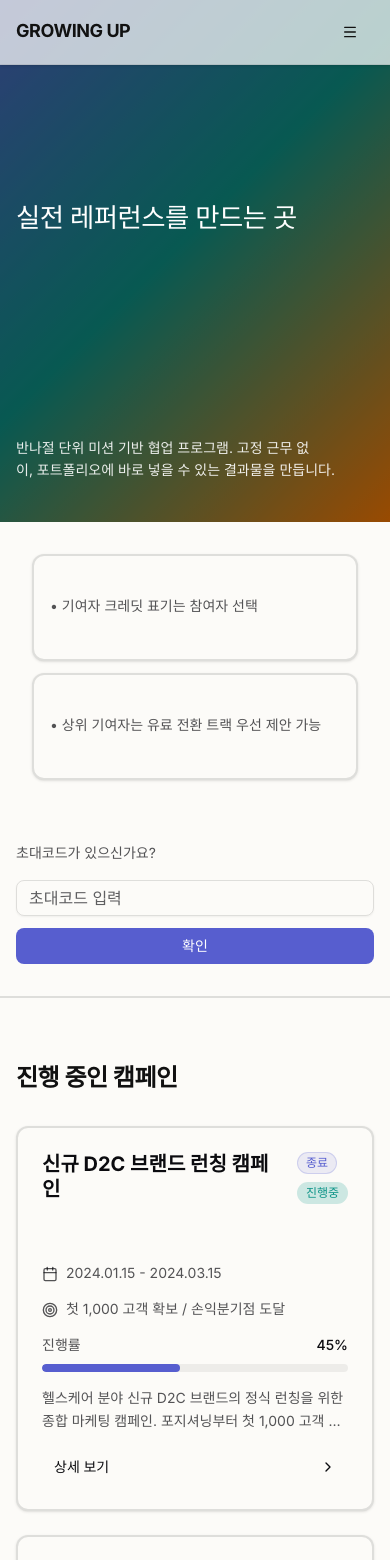
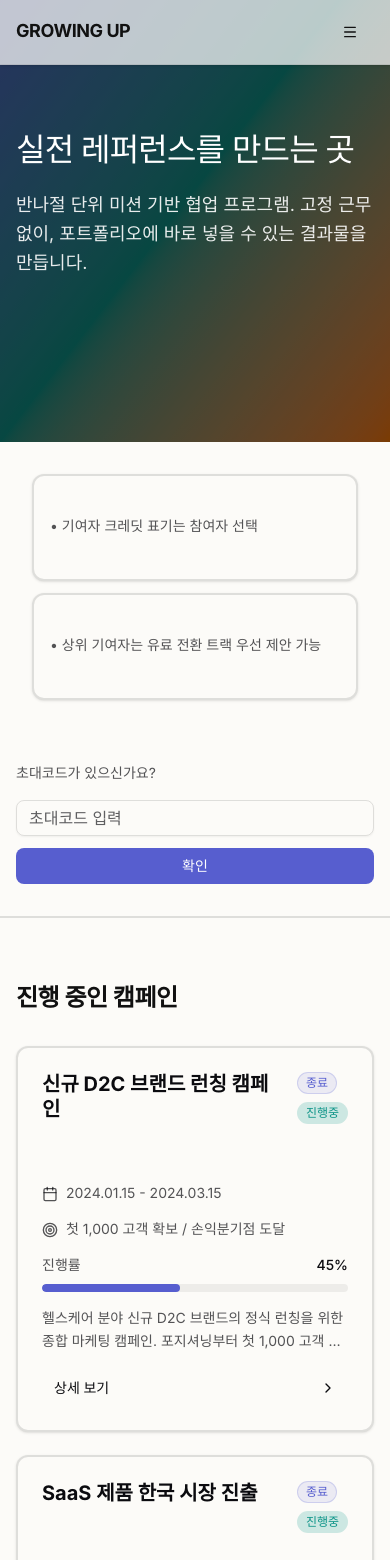
Before and after one commit to Haeseong-Kwon/growingup-homepage, a Next.js app: page /arena in a window 390 px wide. Shown: the top 1560 px of the page. Built offline with nearby package versions, Linux system fonts and the light colour scheme; a web font is replaced by a local one.

Commit message:
프레이머 애니메이션 도입

```diff
--- a/package.json
+++ b/package.json
@@ -18,6 +18,7 @@
     "@radix-ui/react-tabs": "^1.1.13",
     "class-variance-authority": "^0.7.1",
     "clsx": "^2.1.1",
+    "framer-motion": "^12.34.0",
     "lucide-react": "^0.563.0",
     "next": "16.1.4",
     "react": "19.2.3",
--- a/src/app/globals.css
+++ b/src/app/globals.css
@@ -339,7 +339,8 @@ html.theme-dark {
 
     /* 테마 전환도 빠르게 */
     body {
-      transition: background-color 0.01ms !important, color 0.01ms !important;
+      transition-property: background-color, color !important;
+      transition-duration: 0.01ms !important;
     }
   }
 }
--- a/src/components/hero/video-hero.tsx
+++ b/src/components/hero/video-hero.tsx
@@ -3,7 +3,8 @@
 import Link from "next/link";
 import { Button } from "@/components/ui/button";
 import { useEffect, useRef, useState, ReactElement } from "react";
-import { useTypingEffect } from "@/hooks/use-typing-effect";
+import { motion, AnimatePresence } from "framer-motion";
+import { useReducedMotion } from "@/hooks/use-reduced-motion";
 
 interface VideoHeroProps {
   line1: string;
@@ -22,6 +23,35 @@ interface VideoHeroProps {
   };
 }
 
+// Typing Effect using Framer Motion
+const TypingText = ({ text, delay = 0, onComplete }: { text: string; delay?: number; onComplete?: () => void }) => {
+  const characters = Array.from(text);
+
+  return (
+    <motion.span
+      initial="hidden"
+      animate="visible"
+      variants={{
+        hidden: { opacity: 0 },
+        visible: {
+          opacity: 1,
+          transition: {
+            staggerChildren: 0.03, // 30ms per char
+            delayChildren: delay,
+          },
+        },
+      }}
+      onAnimationComplete={onComplete}
+    >
+      {characters.map((char, index) => (
+        <motion.span key={index} variants={{ hidden: { opacity: 0 }, visible: { opacity: 1 } }}>
+          {char}
+        </motion.span>
+      ))}
+    </motion.span>
+  );
+};
+
 export function VideoHero({
   line1,
   line2,
@@ -34,272 +64,173 @@ export function VideoHero({
 }: VideoHeroProps) {
   const videoRef = useRef<HTMLVideoElement>(null);
   const [videoLoaded, setVideoLoaded] = useState(false);
-  const [prefersReducedMotion, setPrefersReducedMotion] = useState(false);
+  const prefersReducedMotion = useReducedMotion();
   const [mounted, setMounted] = useState(false);
-  const [autoplayTried, setAutoplayTried] = useState(false);
-
-  // Line1 타이핑 효과
-  const { displayedText: typedLine1, isComplete: isLine1Complete } = useTypingEffect({
-    text: line1,
-    speed: 80,
-    delay: 500,
-  });
-
-  // Line2 타이핑 효과 (line1이 완료된 후 시작)
-  // line1이 완료되면 line2를 시작하기 위해 text를 동적으로 변경
-  const [line2Text, setLine2Text] = useState("");
+  const [line1Complete, setLine1Complete] = useState(false);
+  const [line2Complete, setLine2Complete] = useState(false);
 
   useEffect(() => {
-    if (isLine1Complete) {
-      // line1 완료 후 300ms 딜레이 후 line2 시작
-      const timer = setTimeout(() => {
-        setLine2Text(line2);
-      }, 300);
-      return () => clearTimeout(timer);
-    }
-  }, [isLine1Complete, line2]);
-
-  const { displayedText: typedLine2, isComplete: isLine2Complete } = useTypingEffect({
-    text: line2Text,
-    speed: 80,
-    delay: 0, // line2Text가 설정되면 즉시 시작
-  });
-
-  // Line2에서 하이라이트 텍스트를 찾아서 색상 적용
-  const renderLine2WithHighlight = (text: string, highlight?: string): ReactElement[] => {
-    if (!highlight) {
-      return [<span key="line2-text">{text}</span>];
-    }
-
-    const parts: ReactElement[] = [];
-    const highlightIndex = text.indexOf(highlight);
-
-    if (highlightIndex !== -1) {
-      // 하이라이트 전 텍스트
-      if (highlightIndex > 0) {
-        parts.push(
-          <span key="line2-before">{text.substring(0, highlightIndex)}</span>
-        );
-      }
-      // 하이라이트 텍스트 (타이핑 중일 수도 있으므로 실제로 표시된 부분만)
-      const highlightedPart = text.substring(
-        highlightIndex,
-        Math.min(highlightIndex + highlight.length, text.length)
-      );
-      parts.push(
-        <span key="line2-highlight" className="text-[var(--brand-primary)]">
-          {highlightedPart}
-        </span>
-      );
-      // 하이라이트 후 텍스트
-      if (highlightIndex + highlight.length < text.length) {
-        parts.push(
-          <span key="line2-after">
-            {text.substring(highlightIndex + highlight.length)}
-          </span>
-        );
-      }
-    } else {
-      // 하이라이트 텍스트가 아직 타이핑되지 않았거나 없는 경우
-      parts.push(<span key="line2-text">{text}</span>);
-    }
-
-    return parts;
-  };
-
-  const isComplete = isLine1Complete && (line2 ? isLine2Complete : true);
-
-  useEffect(() => {
-    // 마운트 완료 표시
-    // eslint-disable-next-line react-hooks/set-state-in-effect
     setMounted(true);
-
-    // prefers-reduced-motion 체크
-    const mediaQuery = window.matchMedia("(prefers-reduced-motion: reduce)");
-
-    const handleChange = () => setPrefersReducedMotion(mediaQuery.matches);
-
-    // 초기값 설정
-    handleChange();
-
-    mediaQuery.addEventListener("change", handleChange);
-
-    return () => mediaQuery.removeEventListener("change", handleChange);
   }, []);
 
-  // 가능한 경우 자동 재생을 한 번 시도하고, 실패하면 사용자 인터랙션 시 재시도
+  // Video Autoplay Logic
   useEffect(() => {
-    if (!mounted || prefersReducedMotion || autoplayTried) return;
+    if (!mounted || prefersReducedMotion) return;
     const video = videoRef.current;
     if (!video) return;
 
-    const tryPlay = () => {
-      const playPromise = video.play();
-      if (playPromise && typeof playPromise.then === "function") {
-        playPromise.catch(() => {
-          // autoplay가 막힌 경우: 이후 사용자 인터랙션에서 재시도
-        });
+    const attemptPlay = async () => {
+      try {
+        await video.play();
+      } catch (err) {
+        console.warn("Autoplay blocked", err);
+        // Fallback: wait for interaction
+        const onInteract = () => {
+          video.play().catch(() => { });
+          window.removeEventListener('click', onInteract);
+          window.removeEventListener('touchstart', onInteract);
+        };
+        window.addEventListener('click', onInteract);
+        window.addEventListener('touchstart', onInteract);
       }
-      setAutoplayTried(true);
+    };
+    attemptPlay();
+  }, [mounted, prefersReducedMotion]);
+
+  // Highlight Text Logic (Simplified for Framer Motion)
+  const renderLine2 = () => {
+    if (!highlightText) return <TypingText text={line2} delay={0.2} onComplete={() => setLine2Complete(true)} />;
+
+    const parts = line2.split(highlightText);
+    // Handles simple case: before + highlight + after
+    if (parts.length < 2) return <TypingText text={line2} delay={0.2} onComplete={() => setLine2Complete(true)} />;
+
+    const before = parts[0];
+    const after = parts.slice(1).join(highlightText);
+
+    return (
+      <motion.span
+        initial="hidden"
+        animate="visible"
+        variants={{
+          hidden: {},
+          visible: { transition: { staggerChildren: 0.05, delayChildren: 0.2 } },
+        }}
+        onAnimationComplete={() => setLine2Complete(true)}
+      >
+        {/* Before Highlight */}
+        {Array.from(before).map((char, i) => (
+          <motion.span key={`b-${i}`} variants={{ hidden: { opacity: 0 }, visible: { opacity: 1 } }}>{char}</motion.span>
+        ))}
+        {/* Highlight */}
+        {Array.from(highlightText).map((char, i) => (
+          <motion.span key={`h-${i}`} className="text-[var(--brand-primary)]" variants={{ hidden: { opacity: 0 }, visible: { opacity: 1 } }}>{char}</motion.span>
+        ))}
+        {/* After Highlight */}
+        {Array.from(after).map((char, i) => (
+          <motion.span key={`a-${i}`} variants={{ hidden: { opacity: 0 }, visible: { opacity: 1 } }}>{char}</motion.span>
+        ))}
+      </motion.span>
+    );
   };
 
-    tryPlay();
-
-    const handleUserInteract = () => {
-      if (!video.paused) return;
-      const playPromise = video.play();
-      if (playPromise && typeof playPromise.then === "function") {
-        playPromise.catch(() => {
-          // 여전히 재생이 안 되면 조용히 실패 (poster + gradient로 유지)
-        });
-      }
-      window.removeEventListener("click", handleUserInteract);
-      window.removeEventListener("touchstart", handleUserInteract);
-      window.removeEventListener("scroll", handleUserInteract);
-    };
-
-    window.addEventListener("click", handleUserInteract, { once: true });
-    window.addEventListener("touchstart", handleUserInteract, { once: true });
-    window.addEventListener("scroll", handleUserInteract, { once: true });
-
-    return () => {
-      window.removeEventListener("click", handleUserInteract);
-      window.removeEventListener("touchstart", handleUserInteract);
-      window.removeEventListener("scroll", handleUserInteract);
-    };
-  }, [mounted, prefersReducedMotion, autoplayTried]);
 
   return (
     <section
       data-theme="light"
       data-section="hero"
       data-palette="brand"
-      data-band="160"
-      className="relative z-0 w-full overflow-x-clip overflow-y-visible bg-gradient-to-br from-[var(--brand-primary)] via-[var(--brand-secondary)] to-[var(--brand-hot1)] -mt-[var(--header-h)] min-h-[60vh] lg:min-h-[calc(100svh+var(--header-h))]"
+      className="relative z-0 w-full overflow-hidden bg-black -mt-[var(--header-h)] min-h-[60vh] lg:min-h-[calc(100svh+var(--header-h))]"
     >
-      {/* Fallback Gradient (항상 표시, 검정 띠 방지) */}
-      <div
-        className="absolute inset-0 z-0"
-        style={{
-          background: `linear-gradient(135deg, var(--brand-primary) 0%, var(--brand-secondary) 50%, var(--brand-hot1) 100%)`,
-        }}
-      />
+      {/* Background Gradient Fallback */}
+      <div className="absolute inset-0 bg-gradient-to-br from-[var(--brand-primary)] via-[var(--brand-secondary)] to-[var(--brand-hot1)] opacity-80" />
 
       {/* Video Background */}
       {mounted && !prefersReducedMotion && (
-        <video
+        <motion.video
           ref={videoRef}
-          autoPlay
+          src={videoSrc}
+          poster={posterSrc}
           muted
           loop
           playsInline
-          preload="auto"
-          poster={posterSrc}
+          className="absolute inset-0 h-full w-full object-cover"
+          initial={{ opacity: 0 }}
+          animate={{ opacity: videoLoaded ? 1 : 0 }}
+          transition={{ duration: 1 }}
           onLoadedData={() => setVideoLoaded(true)}
-          onError={() => {
-            setVideoLoaded(false);
-          }}
-          className={`absolute inset-0 z-0 h-full w-full object-cover transition-opacity duration-1000 ${
-            videoLoaded ? "opacity-100" : "opacity-0"
-          }`}
-          style={{ display: "block" }}
-        >
-          <source src={videoSrc} type="video/mp4" />
-        </video>
+        />
       )}
 
       {/* Overlay */}
-      <div
-        className="absolute inset-0 z-10 bg-black/40"
-      />
+      <div className="absolute inset-0 bg-black/40 z-10" />
 
       {/* Content */}
-      <div className="relative z-20 flex items-center justify-center min-h-[60vh] lg:min-h-[calc(100svh+var(--header-h))] pt-[var(--header-h)] pb-4 lg:pb-0">
-        <div className="max-w-[1320px] mx-auto px-4 sm:px-6 lg:px-8 w-full h-full flex flex-col">
-          <div className="max-w-[92vw] lg:max-w-[1100px] mx-auto w-full flex flex-col justify-between min-h-[60vh] lg:min-h-[calc(100svh-var(--header-h))]">
-            {/* 타이틀 - 세로 중앙에 배치 */}
-            <div className="flex-1 flex items-center justify-center lg:justify-start">
-              <h1
-                className="text-white font-medium tracking-tight w-full leading-[1.05] text-[clamp(1.65rem,4.2vw,2.4rem)] lg:text-[clamp(2.5rem,6vw,5.5rem)]"
-                style={{
-                  letterSpacing: "-0.02em",
-                }}
-              >
-                {/* Line 1 */}
-                <span className="block">
-                  {typedLine1}
-                </span>
-                {/* Line 2 - line2가 있을 때만 렌더링 */}
-                {line2 && (
-                  <span className="block">
-                    {renderLine2WithHighlight(typedLine2, highlightText)}
-                    {!isLine2Complete && (
-                      <span className="inline-block w-1 h-[0.9em] bg-white ml-1 animate-pulse" />
+      <div className="relative z-20 flex items-center justify-center min-h-[60vh] lg:min-h-[calc(100svh+var(--header-h))] pt-[var(--header-h)]">
+        <div className="max-w-[1320px] w-full px-4 sm:px-6 lg:px-8 flex flex-col justify-center h-full">
+          <div className="max-w-[1100px] mx-auto w-full">
+            <h1 className="text-white font-medium tracking-tight leading-[1.1] text-[clamp(2rem,5vw,4.5rem)] mb-6 lg:mb-10">
+              <div className="block">
+                {mounted ? (
+                  <TypingText text={line1} onComplete={() => setLine1Complete(true)} />
+                ) : (
+                  line1 // Server-side fallback
                 )}
-                  </span>
+              </div>
+              {line1Complete && (
+                <div className="block">
+                  {renderLine2()}
+                  {!line2Complete && <motion.span
+                    className="inline-block w-[3px] h-[1em] bg-white ml-2 align-middle"
+                    animate={{ opacity: [1, 0] }}
+                    transition={{ repeat: Infinity, duration: 0.8 }}
+                  />}
+                </div>
               )}
             </h1>
-            </div>
 
-            {/* Subtitle + 버튼 - 모바일은 하단, PC는 타이틀 아래 */}
-            <div className="mt-auto lg:mt-6">
-              {/* Subtitle - fade in after typing complete */}
-              <p
-                className={`text-white/90 mb-6 lg:mb-10 max-w-2xl text-balance transition-opacity duration-500 text-[clamp(0.875rem,1.2vw,1rem)] lg:text-[clamp(1rem,1.5vw,1.25rem)] ${
-                  isComplete ? "opacity-100" : "opacity-0"
-                }`}
-                style={{
-                  lineHeight: "1.6",
-                }}
+            {/* Subtitle & CTA */}
+            <motion.div
+              initial={{ opacity: 0, y: 20 }}
+              animate={line2Complete ? { opacity: 1, y: 0 } : { opacity: 0, y: 20 }}
+              transition={{ duration: 0.8, ease: "easeOut", delay: 0.2 }}
             >
+              <p className="text-white/90 text-lg lg:text-xl max-w-2xl mb-8 leading-relaxed">
                 {subtitle}
               </p>
 
-              {/* CTAs - fade in after subtitle */}
-              {(primaryCta || secondaryCta) && (
-                <div
-                  className={`flex flex-col sm:flex-row gap-4 transition-opacity duration-500 delay-200 ${
-                    isComplete ? "opacity-100" : "opacity-0"
-                  }`}
-                >
+              <div className="flex flex-col sm:flex-row gap-4">
                 {primaryCta && (
-                    <Button
-                      asChild
-                      size="lg"
-                      className="bg-[var(--brand-primary)] hover:bg-[var(--brand-primary)]/90 text-white rounded-lg h-12 px-8 text-base"
-                    >
+                  <Button asChild size="lg" className="bg-[var(--brand-primary)] hover:bg-[var(--brand-primary)]/90 text-white rounded-lg h-14 px-8 text-lg">
                     <Link href={primaryCta.href}>{primaryCta.label}</Link>
                   </Button>
                 )}
                 {secondaryCta && (
-                    <Button
-                      asChild
-                      variant="outline"
-                      size="lg"
-                      className="border-2 border-white/30 bg-white/10 hover:bg-white/20 text-white rounded-lg h-12 px-8 text-base"
-                    >
+                  <Button asChild variant="outline" size="lg" className="border-white/30 bg-white/10 hover:bg-white/20 text-white rounded-lg h-14 px-8 text-lg">
                     <Link href={secondaryCta.href}>{secondaryCta.label}</Link>
                   </Button>
                 )}
               </div>
-              )}
-            </div>
+            </motion.div>
           </div>
         </div>
       </div>
 
       {/* Scroll Indicator */}
-      <div
-        className={`absolute bottom-8 left-1/2 hidden lg:block transition-opacity duration-500 delay-500 ${
-          isComplete ? "opacity-100" : "opacity-0"
-        }`}
-        style={{
-          zIndex: 30,
-          transform: "translateX(-50%)",
-        }}
+      <motion.div
+        className="absolute bottom-8 left-1/2 -translate-x-1/2 hidden lg:block z-30"
+        initial={{ opacity: 0 }}
+        animate={line2Complete ? { opacity: 1 } : { opacity: 0 }}
+        transition={{ delay: 1, duration: 1 }}
       >
-        <div className="w-[1px] h-12 bg-white/30 animate-pulse" />
+        <div className="w-[1px] h-16 bg-white/20 overflow-hidden relative">
+          <motion.div
+            className="w-full h-1/2 bg-white absolute top-0"
+            animate={{ top: ["-100%", "100%"] }}
+            transition={{ repeat: Infinity, duration: 1.5, ease: "linear" }}
+          />
         </div>
+      </motion.div>
     </section>
   );
 }
--- a/src/components/motion/media-reveal.tsx
+++ b/src/components/motion/media-reveal.tsx
@@ -1,15 +1,16 @@
 "use client";
 
-import { useInView } from "@/hooks/use-in-view";
 import { useReducedMotion } from "@/hooks/use-reduced-motion";
 import { cn } from "@/lib/utils";
-import { ReactNode } from "react";
+import { motion, useInView, Variants } from "framer-motion";
+import { ReactNode, useRef } from "react";
 
 interface MediaRevealProps {
   children: ReactNode;
   className?: string;
   delay?: number;
   intensity?: "subtle" | "medium" | "strong";
+  viewportMargin?: string;
 }
 
 export function MediaReveal({
@@ -17,50 +18,47 @@ export function MediaReveal({
   className,
   delay = 0,
   intensity = "subtle",
+  viewportMargin = "-50px" // 약간의 여유
 }: MediaRevealProps) {
-  const { ref, inView } = useInView({ threshold: 0.2, triggerOnce: true });
   const prefersReducedMotion = useReducedMotion();
+  const ref = useRef(null);
+  const isInView = useInView(ref, { once: true, margin: viewportMargin as any });
 
-  const intensityStyles = {
+  const intensityVariants: Record<string, Variants> = {
     subtle: {
-      initial: { opacity: 0, transform: "translateY(12px) scale(0.98)", filter: "blur(2px)" },
-      final: { opacity: 1, transform: "translateY(0) scale(1)", filter: "blur(0)" },
-      duration: 600,
+      hidden: { opacity: 0, y: 20, filter: "blur(4px)" },
+      visible: { opacity: 1, y: 0, filter: "blur(0px)" },
     },
     medium: {
-      initial: { opacity: 0, transform: "translateY(24px) scale(0.95)", filter: "blur(4px)" },
-      final: { opacity: 1, transform: "translateY(0) scale(1)", filter: "blur(0)" },
-      duration: 700,
+      hidden: { opacity: 0, y: 40, filter: "blur(8px)" },
+      visible: { opacity: 1, y: 0, filter: "blur(0px)" },
     },
     strong: {
-      initial: { opacity: 0, transform: "translateY(40px) scale(0.92)", filter: "blur(6px)" },
-      final: { opacity: 1, transform: "translateY(0) scale(1)", filter: "blur(0)" },
-      duration: 800,
+      hidden: { opacity: 0, y: 60, scale: 0.95, filter: "blur(10px)" },
+      visible: { opacity: 1, y: 0, scale: 1, filter: "blur(0px)" },
     },
   };
 
-  const style = intensityStyles[intensity];
+  const variants = intensityVariants[intensity];
 
   if (prefersReducedMotion) {
-    return (
-      <div ref={ref as any} className={className} style={{ opacity: inView ? 1 : 0, transition: "opacity 300ms ease" }}>
-        {children}
-      </div>
-    );
+    return <div className={className}>{children}</div>;
   }
 
   return (
-    <div
-      ref={ref as any}
-      className={className}
-      style={{
-        opacity: inView ? style.final.opacity : style.initial.opacity,
-        transform: inView ? style.final.transform : style.initial.transform,
-        filter: inView ? style.final.filter : style.initial.filter,
-        transition: `opacity ${style.duration}ms ease ${delay}ms, transform ${style.duration}ms ease ${delay}ms, filter ${style.duration}ms ease ${delay}ms`,
+    <motion.div
+      ref={ref}
+      initial="hidden"
+      animate={isInView ? "visible" : "hidden"}
+      variants={variants}
+      transition={{
+        duration: 0.6,
+        ease: "easeOut",
+        delay: delay / 1000,
       }}
+      className={cn(className, "will-change-transform")} // 힌트 제공
     >
       {children}
-    </div>
+    </motion.div>
   );
 }
--- a/src/components/motion/split-text-reveal.tsx
+++ b/src/components/motion/split-text-reveal.tsx
@@ -1,9 +1,9 @@
 "use client";
 
-import { useInView } from "@/hooks/use-in-view";
 import { useReducedMotion } from "@/hooks/use-reduced-motion";
 import { cn } from "@/lib/utils";
-import { useEffect, useRef, useState } from "react";
+import { motion, useInView, Variants } from "framer-motion";
+import { useRef } from "react";
 
 interface SplitTextRevealProps {
   text: string;
@@ -13,6 +13,7 @@ interface SplitTextRevealProps {
   direction?: "lr" | "ud";
   delay?: number;
   className?: string;
+  viewportMargin?: string;
 }
 
 export function SplitTextReveal({
@@ -23,19 +24,11 @@ export function SplitTextReveal({
   direction = "lr",
   delay = 0,
   className,
+  viewportMargin = "-10% 0px -10% 0px", // 기본적으로 화면에 타이트하게 들어왔을 때 실행
 }: SplitTextRevealProps) {
-  const containerRef = useRef<HTMLElement>(null);
-  const { inView: isInView } = useInView({
-    amount: 0.4,
-    triggerOnce: true,
-    ref: containerRef
-  });
   const prefersReducedMotion = useReducedMotion();
-  const [mounted, setMounted] = useState(false);
-
-  useEffect(() => {
-    setMounted(true);
-  }, []);
+  const ref = useRef(null);
+  const isInView = useInView(ref, { once: true, margin: viewportMargin as any });
 
   // 텍스트 분할
   const splitText = () => {
@@ -47,7 +40,6 @@ export function SplitTextReveal({
   };
 
   const parts = splitText();
-  const staggerDelay = 20; // ms
 
   const alignStyles = {
     left: "justify-start",
@@ -55,60 +47,74 @@ export function SplitTextReveal({
     right: "justify-end",
   };
 
-  const directionStyles = {
-    lr: {
-      initial: direction === "lr" ? "translate-x-[-8px]" : "translate-x-[8px]",
-      final: "translate-x-0",
-    },
-    ud: {
-      initial: direction === "ud" ? "translate-y-[-8px]" : "translate-y-[8px]",
-      final: "translate-y-0",
+  // Framer Motion Variants
+  const containerVariants: Variants = {
+    hidden: { opacity: 0 },
+    visible: {
+      opacity: 1,
+      transition: {
+        staggerChildren: 0.05,
+        delayChildren: delay / 1000,
+      },
     },
   };
 
-  const style = directionStyles[direction];
+  const itemVariants: Variants = {
+    hidden: {
+      opacity: 0,
+      x: direction === "lr" ? -10 : 0,
+      y: direction === "ud" ? 10 : 0,
+    },
+    visible: {
+      opacity: 1,
+      x: 0,
+      y: 0,
+      transition: {
+        type: "spring",
+        damping: 20,
+        stiffness: 100,
+        duration: 0.4,
+      },
+    },
+  };
 
-  // Reduced motion이면 분할 없이 표시
-  if (prefersReducedMotion || !mounted) {
+  // Reduced Motion 대응
+  if (prefersReducedMotion) {
     return (
       <Component
-        ref={containerRef as any}
         className={cn(className)}
-        style={{ opacity: isInView ? 1 : 0, transition: "opacity 300ms ease" }}
+        style={{ opacity: 1 }} // 기본적으로 보임
       >
         {text}
       </Component>
     );
   }
 
+  // Motion Component 생성
+  const MotionComponent = motion(Component as any);
+
   return (
-    <Component
-      ref={containerRef as any}
+    <MotionComponent
+      ref={ref}
+      initial="hidden"
+      animate={isInView ? "visible" : "hidden"}
+      variants={containerVariants}
       className={cn(
-        "flex flex-wrap gap-x-1 gap-y-0",
+        "flex flex-wrap gap-x-[0.25em] gap-y-0", // word spacing 보정
         alignStyles[align],
         className
       )}
     >
-      {parts.map((part, index) => {
-        const itemDelay = delay + index * staggerDelay;
-        const isVisible = isInView;
-
-        return (
-          <span
-            key={index}
-            className="inline-block"
-            style={{
-              opacity: isVisible ? 1 : 0,
-              transform: isVisible ? style.final : style.initial,
-              transition: `opacity 600ms ease ${itemDelay}ms, transform 600ms ease ${itemDelay}ms`,
-            }}
-          >
-            {part}
-            {split === "words" && index < parts.length - 1 && "\u00A0"}
-          </span>
-        );
-      })}
-    </Component>
+      {parts.map((part, index) => (
+        <motion.span
+          key={index}
+          className="inline-block whitespace-pre" // 공백 유지
+          variants={itemVariants}
+        >
+          {part}
+          {/* words 모드일 때 스페이스 추가 로직은 gap-x로 대체하거나 필요시 추가 */}
+        </motion.span>
+      ))}
+    </MotionComponent>
   );
 }
--- a/src/hooks/use-typing-effect.ts
+++ /dev/null
@@ -1,55 +0,0 @@
-"use client";
-
-import { useEffect, useState } from "react";
-
-interface UseTypingEffectOptions {
-  text: string;
-  speed?: number;
-  delay?: number;
-}
-
-export function useTypingEffect({
-  text,
-  speed = 80,
-  delay = 300,
-}: UseTypingEffectOptions) {
-  const [displayedText, setDisplayedText] = useState("");
-  const [isComplete, setIsComplete] = useState(false);
-
-  useEffect(() => {
-    // prefers-reduced-motion 체크
-    const prefersReducedMotion = window.matchMedia(
-      "(prefers-reduced-motion: reduce)"
-    ).matches;
-
-    // 모션 감소 설정이면 즉시 전체 텍스트 표시
-    if (prefersReducedMotion) {
-      setDisplayedText(text);
-      setIsComplete(true);
-      return;
-    }
-
-    // 초기 딜레이
-    const delayTimeout = setTimeout(() => {
-      let currentIndex = 0;
-
-      const typingInterval = setInterval(() => {
-        if (currentIndex <= text.length) {
-          // 줄바꿈 문자를 포함한 텍스트를 올바르게 표시
-          const currentText = text.slice(0, currentIndex);
-          setDisplayedText(currentText);
-          currentIndex++;
-        } else {
-          setIsComplete(true);
-          clearInterval(typingInterval);
-        }
-      }, speed);
-
-      return () => clearInterval(typingInterval);
-    }, delay);
-
-    return () => clearTimeout(delayTimeout);
-  }, [text, speed, delay]);
-
-  return { displayedText, isComplete };
-}
```
Also changed, not shown: src/components/sections/horizontal-slider.tsx (+47 -15 lines), 1 other file (tests, documents, lock files or other folders). Lines whose indentation alone changed are shown as unchanged.
